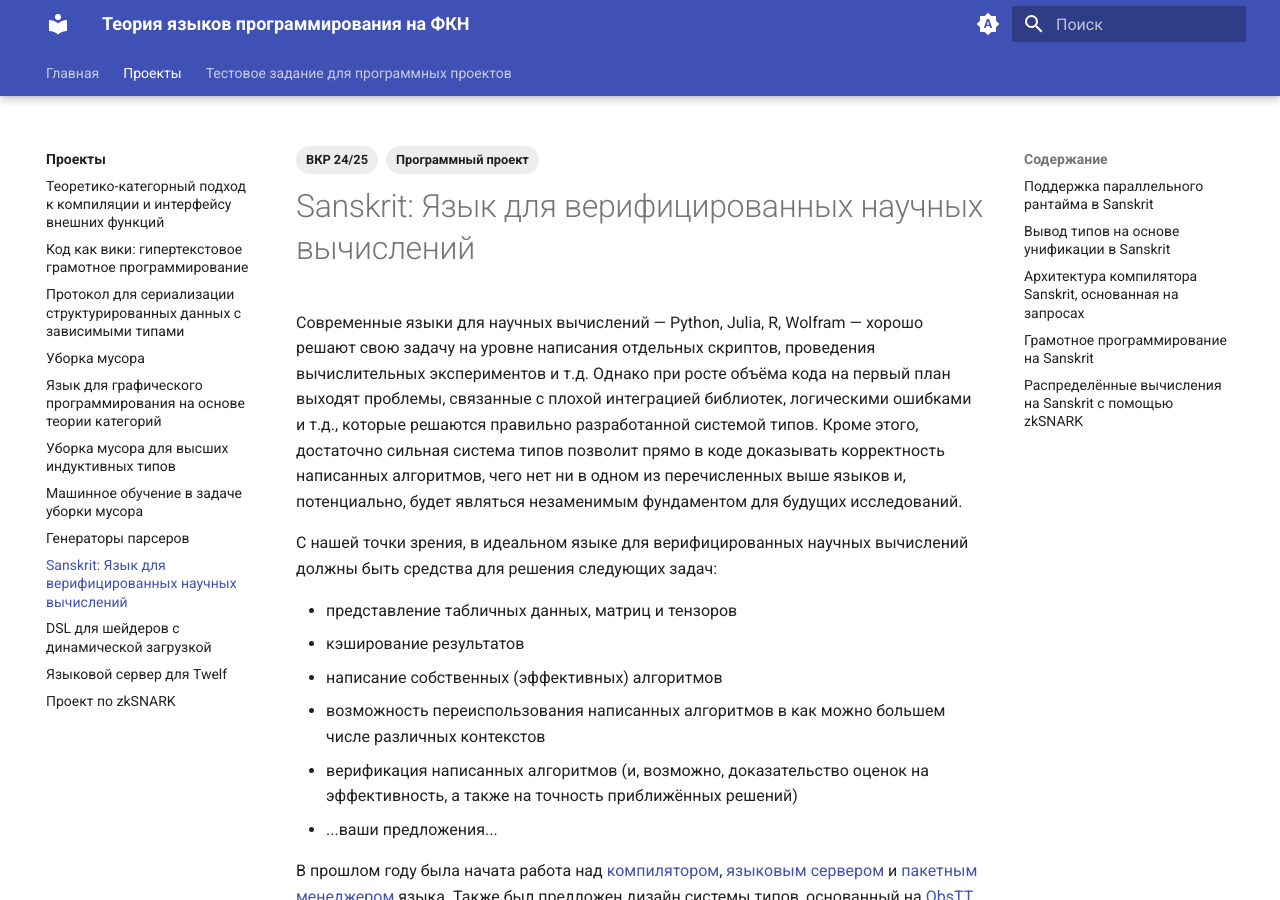
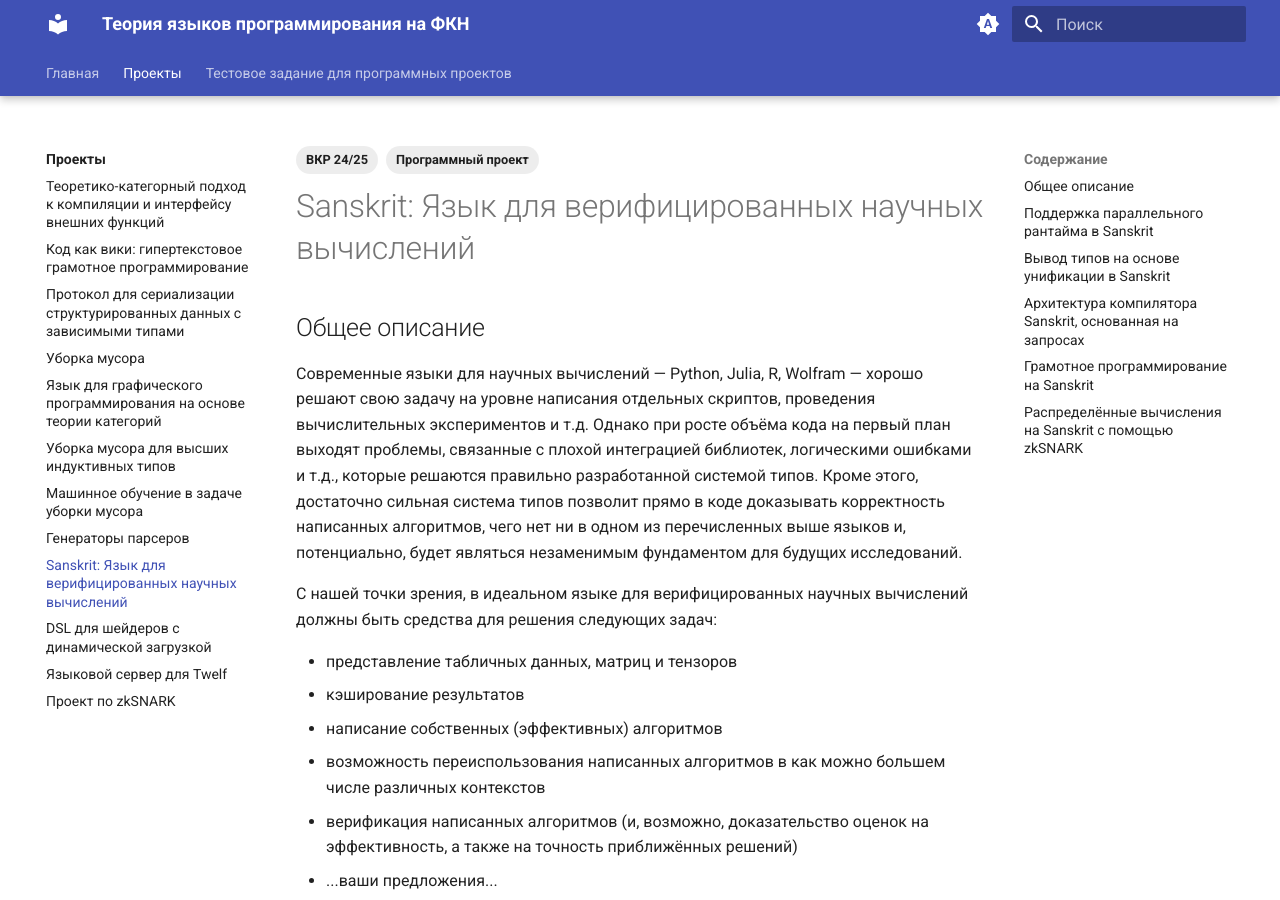
Before and after one commit to Church-of-Church-HSE/Church-of-Church-HSE.github.io, an MkDocs documentation site: the page built from docs/projects/sanskrit.md, in a window 1280 px wide and 900 px high. Built offline with MkDocs 1.6.1 and Material for MkDocs 9.7.7, drawn with Linux system fonts in a browser that asks for light colours.

Commit message:
+ first subsections

```diff
--- a/docs/projects/sanskrit.md
+++ b/docs/projects/sanskrit.md
@@ -5,6 +5,8 @@ tags:
 ---
 
 # Sanskrit: Язык для верифицированных научных вычислений
+
+## Общее описание
 
 Современные языки для научных вычислений &mdash; Python, Julia, R, Wolfram
 &mdash; хорошо решают свою задачу на уровне написания отдельных скриптов,
```
Also changed, not shown: docs/projects/zksnark.md (+2 -0 lines).
